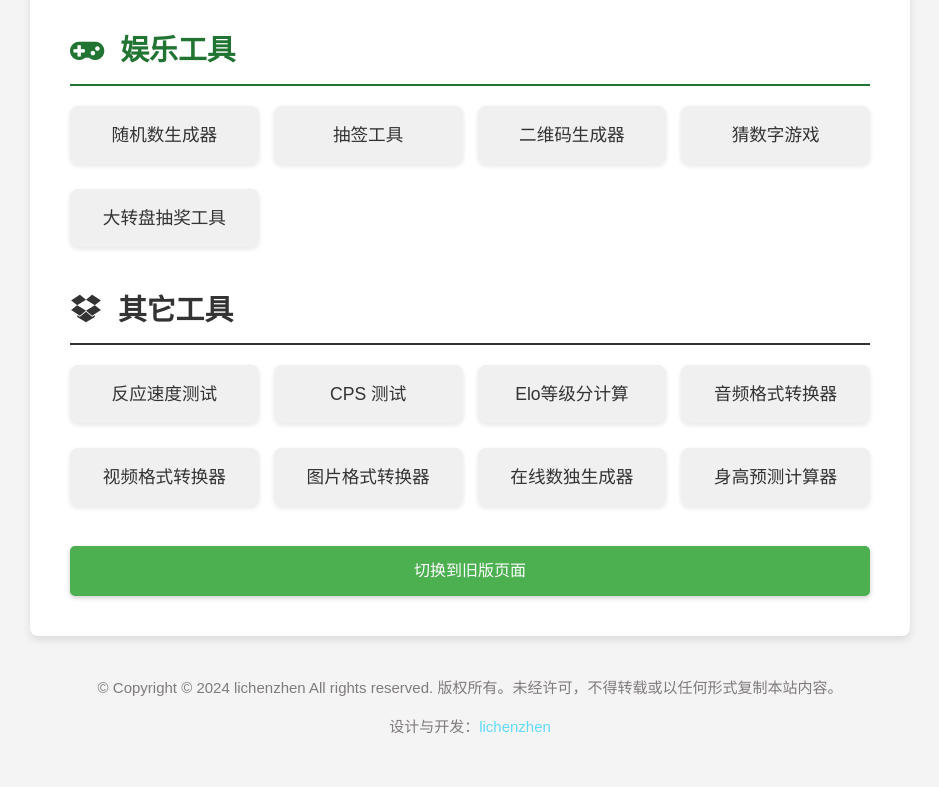
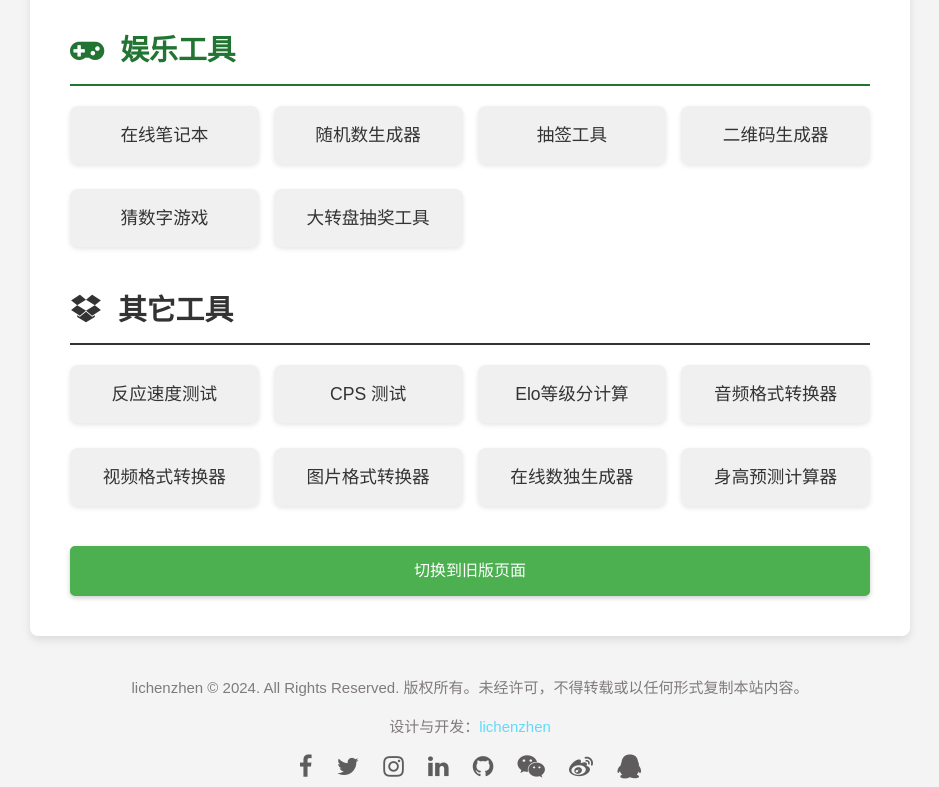
Before and after one commit to lcz-0713/lcz-0713.github.io, a plain HTML site: page index.html in a window 1280 px wide. Shown: the part 2339-3126 px from the top of the page, without its empty margins (170-1109 px from the left). Before the commit the page ends 3098 px from the top, so only its background shows below. Drawn offline with Linux system fonts and the light colour scheme.

Commit message:
Add files via upload

```diff
--- a/button.css
+++ b/button.css
@@ -47,3 +47,37 @@
             right: 10px;
     }
 }
+
+footer {
+    color: #807b7b;
+    text-align: center;
+    padding: 5px 0;
+    bottom: 0;
+    width: 100%;
+    font-size: 15px;
+}
+footer a {
+    color: #61dafb;
+    text-decoration: none;
+}
+.footer-content {
+    max-width: 1200px;
+    margin: 0 auto;
+}
+
+.footer-content {
+    max-width: 1200px;
+    margin: 0 auto;
+}
+.social-icons {
+    margin-top: 10px;
+}
+.social-icons a {
+    color: #5e5c5c;
+    margin: 0 10px;
+    font-size: 24px;
+    text-decoration: none;
+}
+.social-icons a:hover {
+    color: #61dafb;
+}
--- a/dark-mode.css
+++ b/dark-mode.css
@@ -58,3 +58,6 @@ body.dark-mode footer {
     width: 100%;
     font-size: 15px;
 }
+body.dark-mode .social-icons a {
+    color: #fff;
+}
--- /dev/null
+++ b/footer.js
@@ -0,0 +1,22 @@
+// footer.js
+document.addEventListener("DOMContentLoaded", function() {
+    var footerHTML = `
+    <footer>
+        <div class="footer-content">
+            <p>lichenzhen © 2024. All Rights Reserved. 版权所有。未经许可，不得转载或以任何形式复制本站内容。</p>
+            <p>设计与开发：<a href="https://github.com/lcz-0713" target="_blank">lichenzhen</a></p>
+            <div class="social-icons">
+                <a href="https://www.facebook.com/yourprofile" target="_blank" class="fa fa-facebook"></a>
+                <a href="https://twitter.com/yourprofile" target="_blank" class="fa fa-twitter"></a>
+                <a href="https://www.instagram.com/yourprofile" target="_blank" class="fa fa-instagram"></a>
+                <a href="https://www.linkedin.com/in/yourprofile" target="_blank" class="fa fa-linkedin"></a>
+                <a href="https://github.com/lcz-0713" target="_blank" class="fa fa-github"></a>
+                <a href="https://weixin.qq.com" target="_blank" class="fa fa-weixin" title="微信"></a>
+                <a href="https://weibo.com" target="_blank" class="fa fa-weibo" title="微博"></a>
+                <a href="https://im.qq.com" target="_blank" class="fa fa-qq" title="QQ"></a>
+            </div>
+        </div>
+    </footer>
+    `;
+    document.body.insertAdjacentHTML('beforeend', footerHTML);
+});
--- a/index.html
+++ b/index.html
@@ -8,7 +8,6 @@
         <link rel="stylesheet" href="dark-mode.css">
         <link rel="stylesheet" href="button.css">
         <link rel="stylesheet" href="https://cdn.staticfile.org/font-awesome/4.7.0/css/font-awesome.css">
-
     </head>
     <body>
         <a class="home-button" href="../index.html">
@@ -143,6 +142,7 @@
             <div class="category">
                 <h2><i class="fa fa-gamepad" style="font-size:32px;"></i> &nbsp;娱乐工具</h2>
                 <ul class="tools">
+                    <li><a href="happy/index6.html" target="_blank">在线笔记本</a></li>
                     <li><a href="happy/index1.html" target="_blank">随机数生成器</a></li>
                     <li><a href="happy/index2.html" target="_blank">抽签工具</a></li>
                     <li><a href="happy/index3.html" target="_blank">二维码生成器</a></li>
@@ -168,12 +168,7 @@
             <a href="old-version.html" class="switch-version">切换到旧版页面</a>
 
         </div>
-    <footer>
-        <div class="footer-content">
-            <p>&copy; Copyright © 2024 lichenzhen All rights reserved. 版权所有。未经许可，不得转载或以任何形式复制本站内容。</p>
-            <p>设计与开发：<a href="https://github.com/lcz-0713" target="_blank">lichenzhen</a></p>
-        </div>
-    </footer>
+        <script src="footer.js"></script>
         <script src="script.js"></script>
     </body>
 </html>
--- a/styles.css
+++ b/styles.css
@@ -179,19 +179,3 @@ h3 {
         text-shadow: 3px 3px 6px rgba(0,0,0,0.2);
     }
 }
-footer {
-    color: #807b7b;
-    text-align: center;
-    padding: 5px 0;
-    bottom: 0;
-    width: 100%;
-    font-size: 15px;
-}
-footer a {
-    color: #61dafb;
-    text-decoration: none;
-}
-.footer-content {
-    max-width: 1200px;
-    margin: 0 auto;
-}
```
Also changed, not shown: 2 other files. Lines whose indentation alone changed are shown as unchanged.
